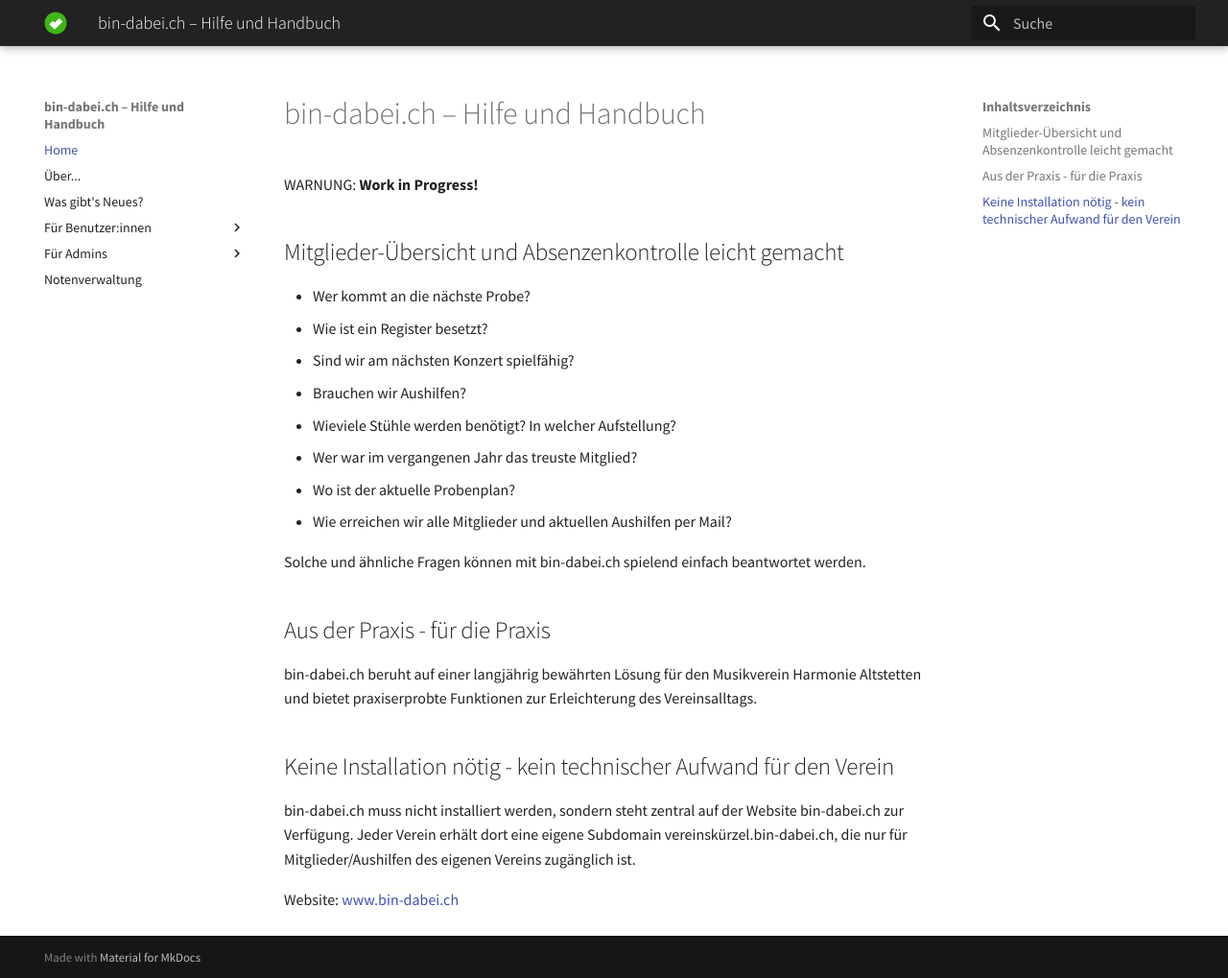
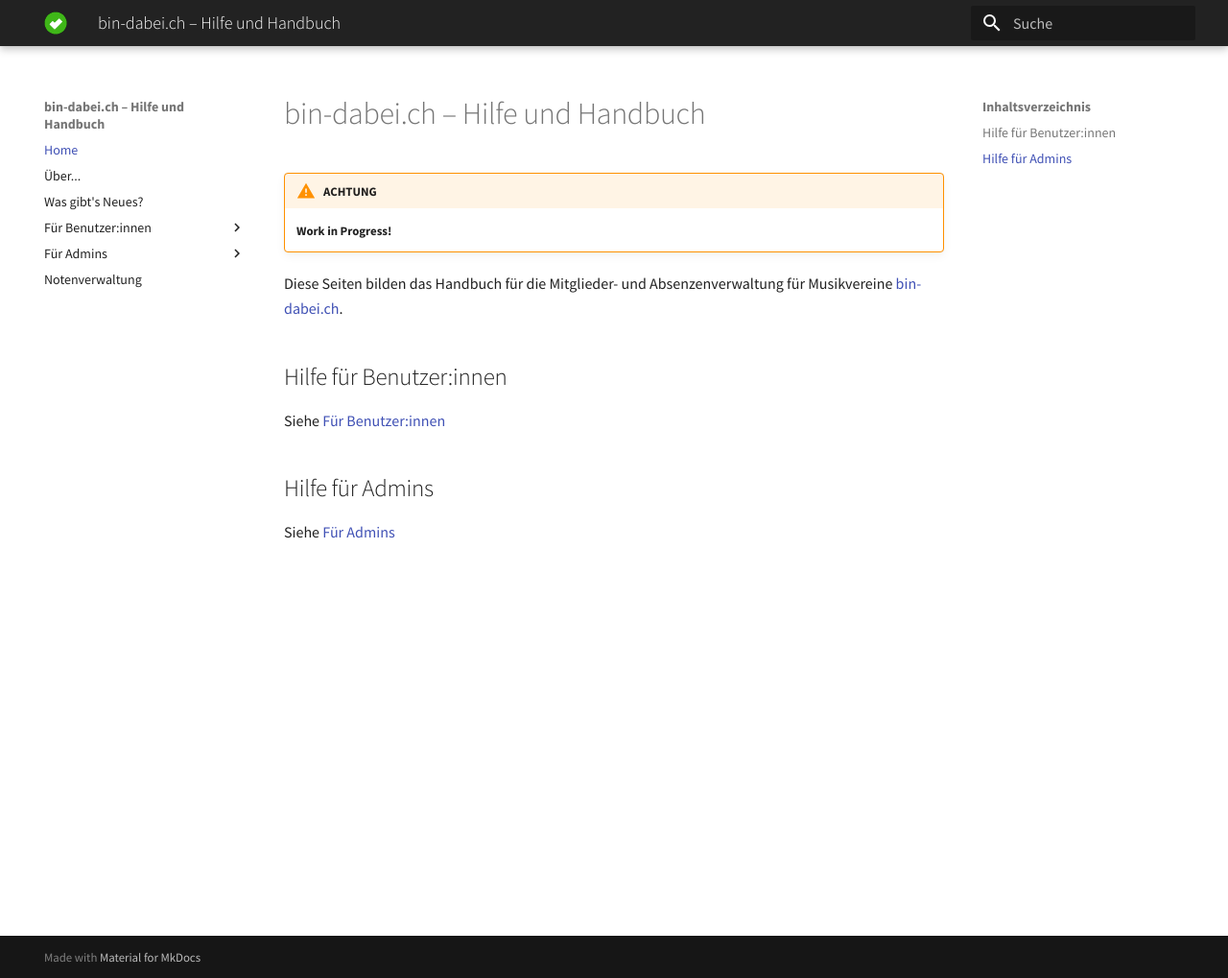
Before and after one commit to ritterg/bin-dabei-dokumentation, an MkDocs documentation site: the page built from docs/index.md, in a window 1280 px wide and 1019 px high. Shown: the whole window at 96% size. Built offline with MkDocs 1.6.1 and Material for MkDocs 9.7.7, drawn with Linux system fonts in a browser that asks for light colours; some web fonts are replaced.

Commit message:
admin started

```diff
--- a/docs/index.md
+++ b/docs/index.md
@@ -1,28 +1,12 @@
 # bin-dabei.ch – Hilfe und Handbuch
 
-WARNUNG: **Work in Progress!**
+!!! warning "ACHTUNG"
+    **Work in Progress!**
 
-## Mitglieder-Übersicht und Absenzenkontrolle leicht gemacht
+Diese Seiten bilden das Handbuch für die Mitglieder- und Absenzenverwaltung für Musikvereine [bin-dabei.ch](https://www.bin-dabei.ch){:target=”_blank”}.
 
-- Wer kommt an die nächste Probe?
-- Wie ist ein Register besetzt?
-- Sind wir am nächsten Konzert spielfähig?
-- Brauchen wir Aushilfen?
-- Wieviele Stühle werden benötigt? In welcher Aufstellung?
-- Wer war im vergangenen Jahr das treuste Mitglied?
-- Wo ist der aktuelle Probenplan?
-- Wie erreichen wir alle Mitglieder und aktuellen Aushilfen per Mail?
+## Hilfe für Benutzer:innen
+Siehe [Für Benutzer:innen](/user)
 
-Solche und ähnliche Fragen können mit bin-dabei.ch spielend einfach beantwortet werden.
-
-## Aus der Praxis - für die Praxis
-
-bin-dabei.ch beruht auf einer langjährig bewährten Lösung für den Musikverein Harmonie Altstetten und bietet praxiserprobte Funktionen zur Erleichterung des Vereinsalltags.
-
-
-## Keine Installation nötig - kein technischer Aufwand für den Verein
-
-bin-dabei.ch muss nicht installiert werden, sondern steht zentral auf der Website bin-dabei.ch zur Verfügung.
-Jeder Verein erhält dort eine eigene Subdomain vereinskürzel.bin-dabei.ch, die nur für Mitglieder/Aushilfen des eigenen Vereins zugänglich ist.
-
-Website: [www.bin-dabei.ch](https://www.bin-dabei.ch){:target=”_blank”}
+## Hilfe für Admins
+Siehe [Für Admins](/admin)
--- a/mkdocs.yml
+++ b/mkdocs.yml
@@ -39,4 +39,6 @@
     - Anlassinformationen: user/anlassinformationen.md
   - Für Admins:
     - Übersicht: admin/index.md
+    - Import: admin/import.md
+    - Export: admin/export.md
   - Notenverwaltung: noten/index.md
```
Also changed, not shown: docs/admin/anlaesse.md (added, +5 -0 lines), docs/admin/benutzer.md (added, +8 -0 lines), docs/admin/export.md (added, +5 -0 lines), docs/admin/import.md (added, +45 -0 lines), docs/admin/index.md (added, +7 -0 lines), docs/admin/verein.md (added, +5 -0 lines), docs/admin/vorlage.md (added, +5 -0 lines), docs/notenverwaltung/index.md (added, +3 -0 lines).
